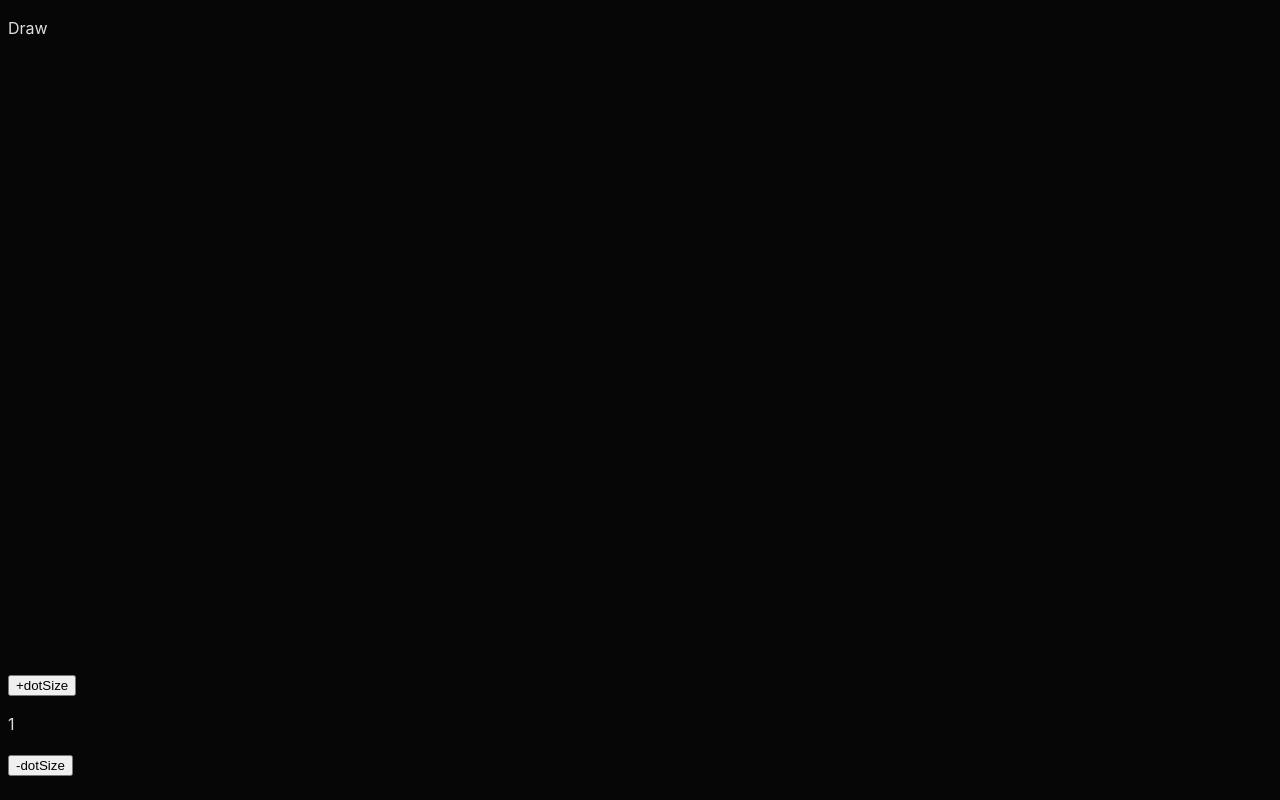
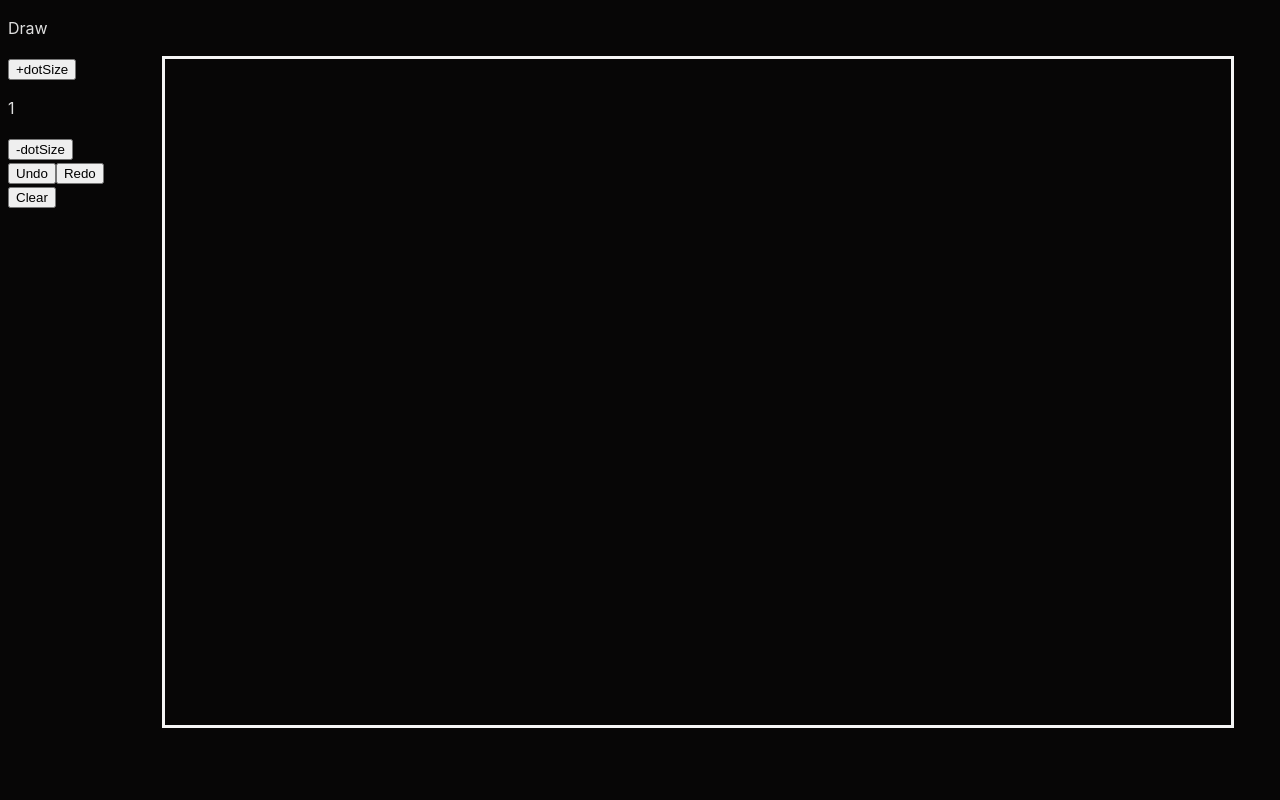
Before and after one commit to PxPerfectMike/stipple, a React (Vite) app: page /draw in a window 1280 px wide. Built offline with nearby package versions, Linux system fonts and the light colour scheme; a web font is replaced by a local one.

Commit message:
add undo/redo/clear and save for refresh in localStorage

```diff
--- a/src/pages/Draw.jsx
+++ b/src/pages/Draw.jsx
@@ -1,39 +1,112 @@
-import React from 'react';
-import { motion } from 'framer-motion';
-import { useState } from 'react';
-// import { Link } from 'react-router-dom';
+import React, { useState, useRef, useEffect } from 'react';
 
 function Draw() {
-	const [dotCount, setdotCount] = useState([]);
-	const [dotSize, setdotSize] = useState(1);
+	const [dotSize, setDotSize] = useState(1);
 	const sizes = [1, 4, 6, 8, 10, 12, 14];
+	const canvasRef = useRef(null);
+	const mouseIsDown = useRef(false);
+	const drawCtx = useRef(null);
+	const actions = useRef([]);
+	const [actionsChanged, setActionsChanged] = useState(false);
+
+	useEffect(() => {
+		drawCtx.current = canvasRef.current.getContext('2d');
+
+		// Load actions from local storage
+		const savedActions = localStorage.getItem('drawActions');
+		if (savedActions) {
+			actions.current = JSON.parse(savedActions);
+		}
+		redraw();
+	}, []);
+
+	useEffect(() => {
+		// Save actions to local storage when actionsChanged is true
+		if (actionsChanged) {
+			localStorage.setItem('drawActions', JSON.stringify(actions.current));
+			setActionsChanged(false);
+		}
+
+		// Save actions when the component is unmounted
+		return () => {
+			localStorage.setItem('drawActions', JSON.stringify(actions.current));
+		};
+	}, [actionsChanged]);
+
+	const redraw = () => {
+		drawCtx.current.clearRect(
+			0,
+			0,
+			canvasRef.current.width,
+			canvasRef.current.height
+		);
+		actions.current.forEach((action) => {
+			action.dots.forEach((dot) => {
+				drawCtx.current.beginPath();
+				drawCtx.current.arc(dot.x, dot.y, sizes[dot.size] / 2, 0, Math.PI * 2);
+				drawCtx.current.fillStyle = '#f5f5f5';
+				drawCtx.current.fill();
+			});
+		});
+	};
 
 	const handleAddDot = (event) => {
-		const rect = event.currentTarget.getBoundingClientRect();
+		const rect = canvasRef.current.getBoundingClientRect();
 		const x = event.clientX - rect.left;
 		const y = event.clientY - rect.top;
-		setdotCount((prevdotCount) => [
-			...prevdotCount,
-			{ x: x, y: y, size: dotSize },
-		]);
-		console.log(JSON.stringify(dotCount));
-		let interval;
-		const addDotAtInterval = () => {
-			interval = setInterval(() => {
-				setdotCount((prevdotCount) => [...prevdotCount, { x: x, y: y }]);
-			}, 1000); // <-- change this value to change the interval
-		};
+		const dot = { x, y, size: dotSize };
 
-		const stopAddingDots = () => {
-			clearInterval(interval);
-			document.removeEventListener('mouseup', stopAddingDots);
-		};
-		addDotAtInterval();
-		document.addEventListener('mouseup', stopAddingDots);
+		// Draw the dot immediately without redrawing the entire canvas
+		drawCtx.current.beginPath();
+		drawCtx.current.arc(x, y, sizes[dot.size] / 2, 0, Math.PI * 2);
+		drawCtx.current.fillStyle = '#f5f5f5';
+		drawCtx.current.fill();
+
+		actions.current[actions.current.length - 1].dots.push(dot);
+		setActionsChanged(true);
+	};
+
+	const maxUndoCapacity = 20; // <-- A greater maxUndoCapacity can me monetized
+
+	const handleMouseDown = (event) => {
+		mouseIsDown.current = true;
+		if (actions.current.length >= maxUndoCapacity) {
+			actions.current.shift();
+		}
+		actions.current.push({ dots: [] });
+		handleAddDot(event);
+	};
+
+	const handleMouseUp = () => {
+		mouseIsDown.current = false;
+	};
+
+	const handleMouseMove = (event) => {
+		if (mouseIsDown.current) {
+			handleAddDot(event);
+		}
+	};
+
+	const undoneActions = useRef([]);
+
+	const handleUndo = () => {
+		if (actions.current.length > 0) {
+			const lastAction = actions.current.pop();
+			undoneActions.current.push(lastAction);
+			redraw();
+		}
+	};
+
+	const handleRedo = () => {
+		if (undoneActions.current.length > 0) {
+			const lastUndoneAction = undoneActions.current.pop();
+			actions.current.push(lastUndoneAction);
+			redraw();
+		}
 	};
 
 	const handleIncrement = () => {
-		setdotSize((prevSize) => {
+		setDotSize((prevSize) => {
 			if (prevSize < sizes.length - 1) {
 				return prevSize + 1;
 			}
@@ -42,7 +115,7 @@ function Draw() {
 	};
 
 	const handleDecrement = () => {
-		setdotSize((prevSize) => {
+		setDotSize((prevSize) => {
 			if (prevSize > 0) {
 				return prevSize - 1;
 			}
@@ -50,9 +123,41 @@ function Draw() {
 		});
 	};
 
+	const handleClear = () => {
+		// Clear the canvas
+		drawCtx.current.clearRect(
+			0,
+			0,
+			canvasRef.current.width,
+			canvasRef.current.height
+		);
+
+		// Reset the actions and undoneActions
+		actions.current = [];
+		undoneActions.current = [];
+
+		// Set actionsChanged to true so the empty state is saved to local storage
+		setActionsChanged(true);
+	};
+
 	return (
-		<div className='App' onClick={handleAddDot}>
-			<p style={{ height: '80vh', userSelect: 'none' }}>Draw</p>
+		<div className='App'>
+			<p style={{ userSelect: 'none' }}>Draw</p>
+			<canvas
+				ref={canvasRef}
+				width={window.innerWidth / 1.2}
+				height={window.innerHeight / 1.2}
+				onMouseDown={handleMouseDown}
+				onMouseUp={handleMouseUp}
+				onMouseMove={handleMouseMove}
+				style={{
+					display: 'block',
+					float: 'right',
+					marginRight: '3%',
+					background: '#070606',
+					border: '3px solid #f5f5f5',
+				}}
+			></canvas>
 			<div className='button-group' style={{ zIndex: 2 }}>
 				<button style={{ userSelect: 'none' }} onClick={handleIncrement}>
 					+dotSize
@@ -62,24 +167,19 @@ function Draw() {
 					-dotSize
 				</button>
 			</div>
-			{dotCount.map((dot, index) => (
-				<motion.svg
-					key={index}
-					className='dot'
-					style={{
-						zIndex: 1,
-						left: dot.x,
-						top: dot.y,
-						width: `${sizes[dotSize]}px`,
-						height: `${sizes[dotSize]}px`,
-						backgroundColor: '#f5f5f5',
-					}}
-					initial={{ opacity: 0.7, scale: 0.9 }}
-					animate={{ opacity: 1, scale: 1 }}
-					exit={{ opacity: 0, scale: 0.5 }}
-				></motion.svg>
-			))}
-			<div className='draw-area'></div>
+			<div className='undo-redo-buttons'>
+				<button style={{ userSelect: 'none' }} onClick={handleUndo}>
+					Undo
+				</button>
+				<button style={{ userSelect: 'none' }} onClick={handleRedo}>
+					Redo
+				</button>
+			</div>
+			<div className='clear-button'>
+				<button style={{ userSelect: 'none' }} onClick={handleClear}>
+					Clear
+				</button>
+			</div>
 		</div>
 	);
 }
```
